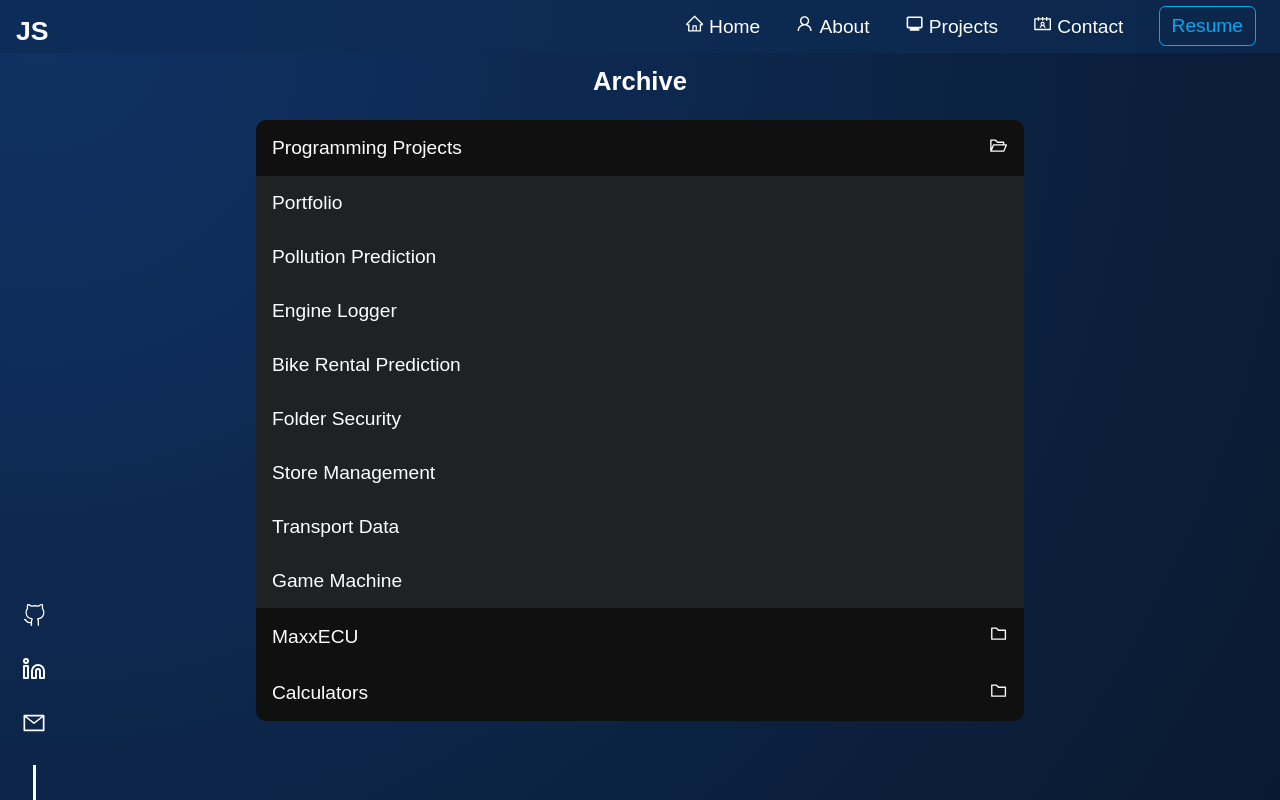
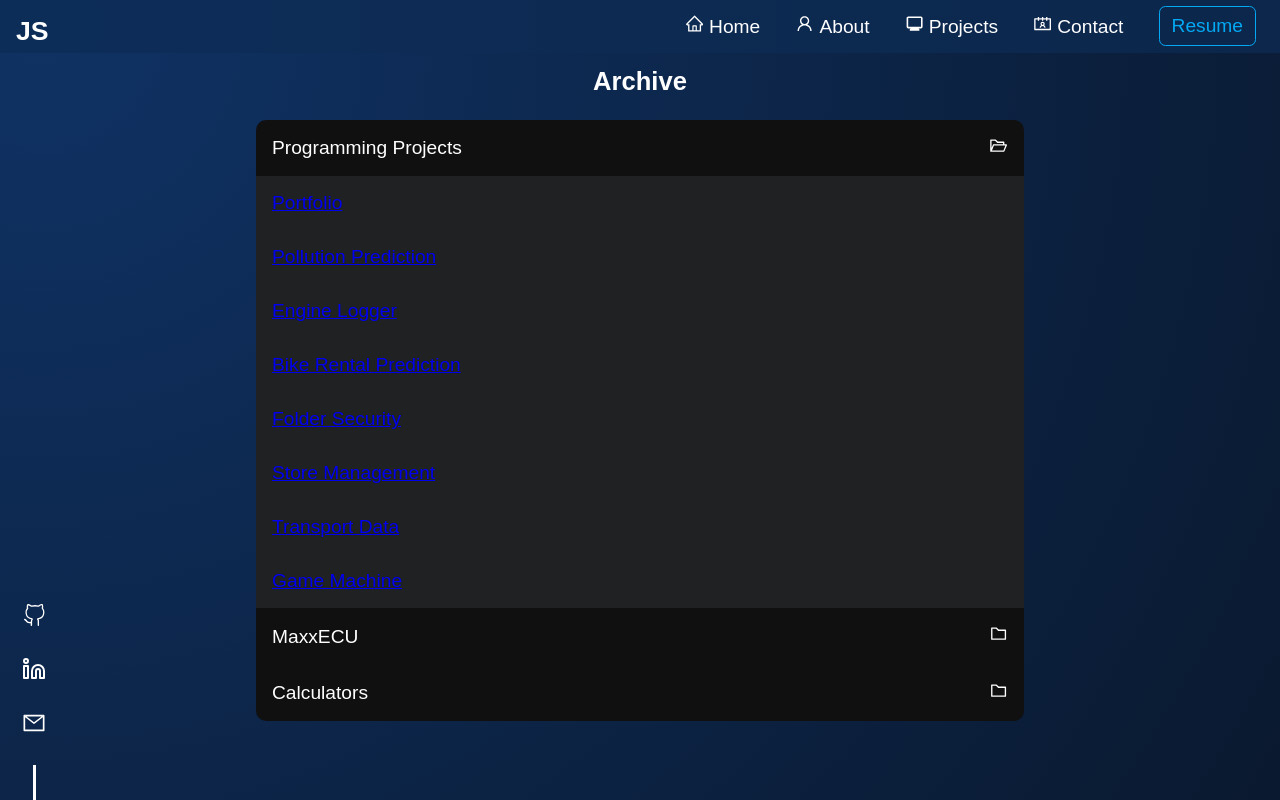
Before and after one commit to JSchoonbrood/Portfolio, a React (Create React App) app: page /archive in a window 1280 px wide. Both pictures are taken after a click on the element 998 px from the left and 148 px from the top of the page. Built offline with nearby package versions, Linux system fonts and the light colour scheme.

Commit message:
Auto NavLink collapsible rows based on depth

```diff
--- a/src/components/archive/components/TableData.tsx
+++ b/src/components/archive/components/TableData.tsx
@@ -1,4 +1,3 @@
-import { BiRightArrow, BiDownArrow } from "react-icons/bi";
 import { AiOutlineFolder, AiOutlineFolderOpen } from "react-icons/ai";
 import { NavLink } from "react-router-dom";
 
@@ -21,13 +20,7 @@ const TableData = [
     id: "1",
     name: "MaxxECU",
     subRows: [
-      {
-        name: (
-          <NavLink to="immosetup" className="link">
-            Immobiliser Setup
-          </NavLink>
-        ),
-      },
+      { name: "Immobiliser Setup" },
       { name: "Clutch Slip Logging" },
     ],
   },
@@ -50,15 +43,32 @@ export const COLUMNS = [
   {
     Header: "",
     accessor: "name",
+    // @ts-ignore
+    Cell: ({row}) => { // Code to automatically link collapsible rows (depth > 0)
+      const data = row.original;
+      if (row.depth === 0) {
+        return (
+          <span>
+            {data.name}
+          </span>
+        )
+      } else {
+        const link_address = data.name.replace(/\s/g, "-").toLowerCase();; // Replaces whitespace in link address with hyphens
+        return (
+          <NavLink to={"/archive/"+link_address} className="table__body-link">
+            {data.name}
+          </NavLink>
+        )
+      }
+    }
   },
   {
     id: "expander",
-    // @ts-ignore
-    Header: ({ getToggleAllRowsExpandedProps, isAllRowsExpanded }) => (
-      <span {...getToggleAllRowsExpandedProps()}>
-        {isAllRowsExpanded ? <AiOutlineFolderOpen /> : <AiOutlineFolder />}
-      </span>
-    ),
+    // Header: ({ getToggleAllRowsExpandedProps, isAllRowsExpanded }) => (
+    //   <span {...getToggleAllRowsExpandedProps()}>
+    //     {isAllRowsExpanded ? <AiOutlineFolderOpen /> : <AiOutlineFolder />}
+    //   </span>
+    // ),
     // @ts-ignore
     Cell: ({ row }) =>
       row.canExpand ? (
```
